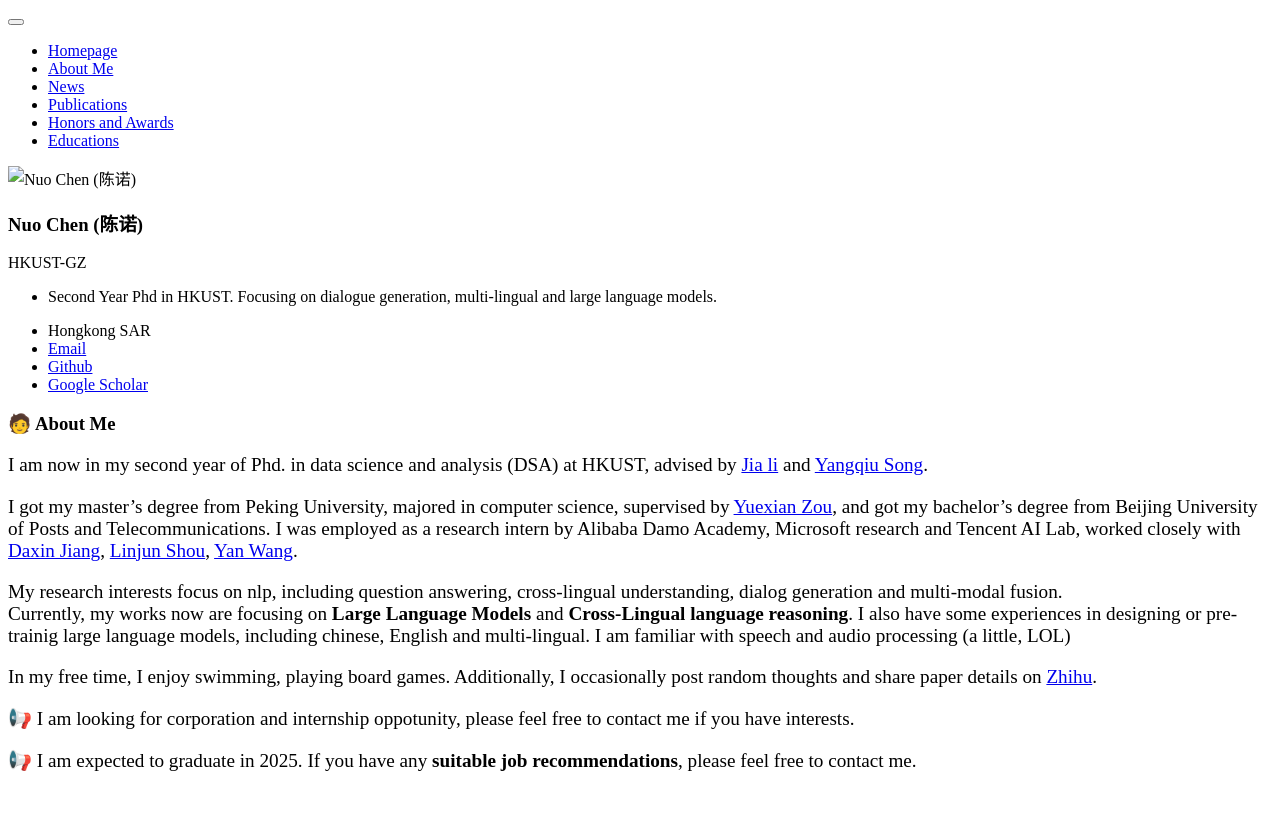
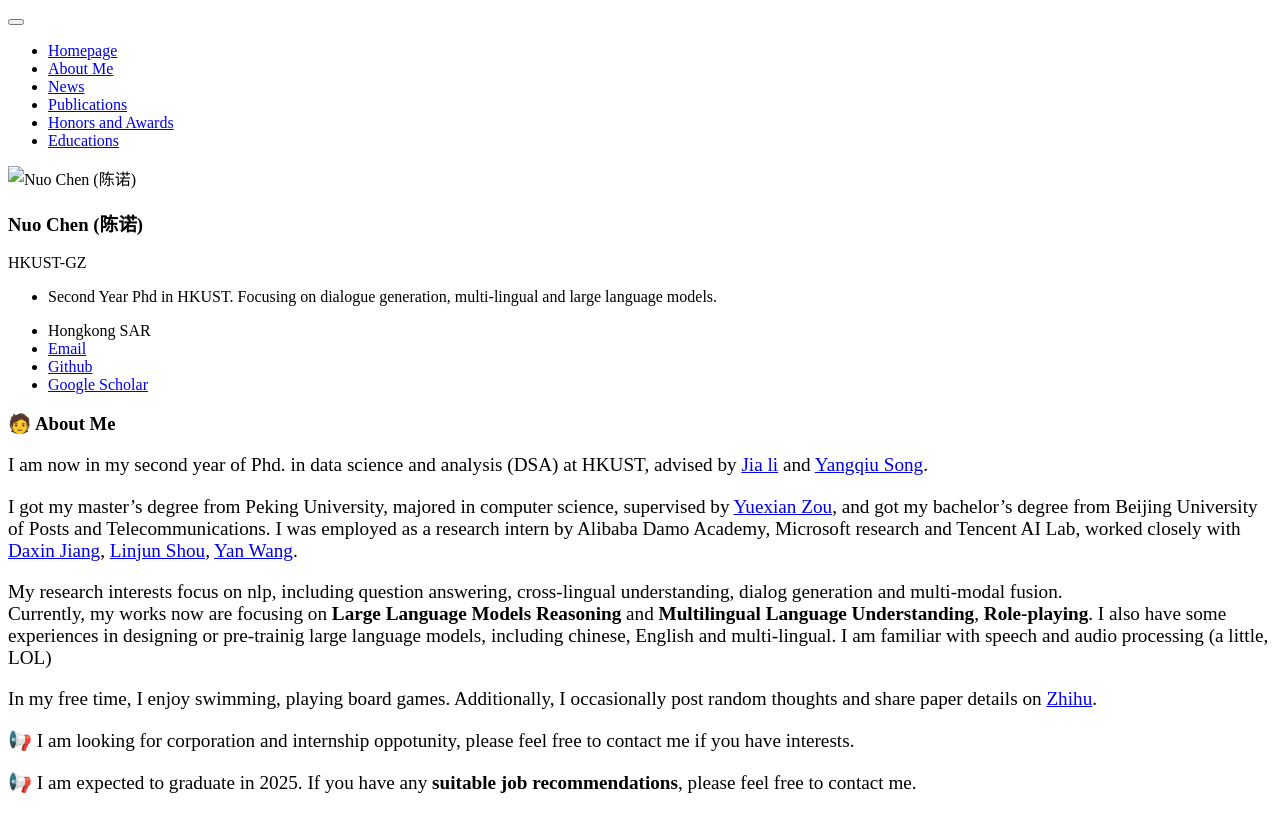
Before and after one commit to jerrynchen/jerrynchen.github.io, a Jekyll site: the page built from _pages/includes/intro.md, in a window 1280 px wide. Shown: the top 832 px of the page. Built offline with Jekyll 4.4.1, drawn with Linux system fonts in a browser that asks for light colours; our own code applies the rules of GitHub Pages for plain Markdown files.

Commit message:
Update intro.md

```diff
--- a/_pages/includes/intro.md
+++ b/_pages/includes/intro.md
@@ -7,7 +7,7 @@ I am now in my second year of Phd. in data science and analysis (DSA) at HKUST,
 I got my master's degree from Peking University, majored in computer science, supervised by [Yuexian Zou](https://web.pkusz.edu.cn/adsp/), and got my bachelor's degree from Beijing University of Posts and Telecommunications. I was employed  as a research intern by Alibaba Damo Academy, Microsoft research and  Tencent AI Lab, worked closely with [Daxin Jiang](https://scholar.google.com/citations?user=N-wAHCoAAAAJ&hl=zh-CN), [Linjun Shou](https://www.microsoft.com/en-us/research/people/lisho/), [Yan Wang](https://libertywing.github.io/yanwang.github.io/).
 
  My research interests focus on nlp, including question answering, cross-lingual understanding, dialog generation and multi-modal fusion.
-Currently, my works now are focusing on **Large Language Models** and **Cross-Lingual language reasoning**. I also have some experiences in designing or pre-trainig large language models, including chinese, English and multi-lingual. I am  familiar with speech and audio processing (a little, LOL)
+Currently, my works now are focusing on **Large Language Models Reasoning** and **Multilingual Language Understanding**, **Role-playing**. I also have some experiences in designing or pre-trainig large language models, including chinese, English and multi-lingual. I am  familiar with speech and audio processing (a little, LOL)
 
 
 
```
